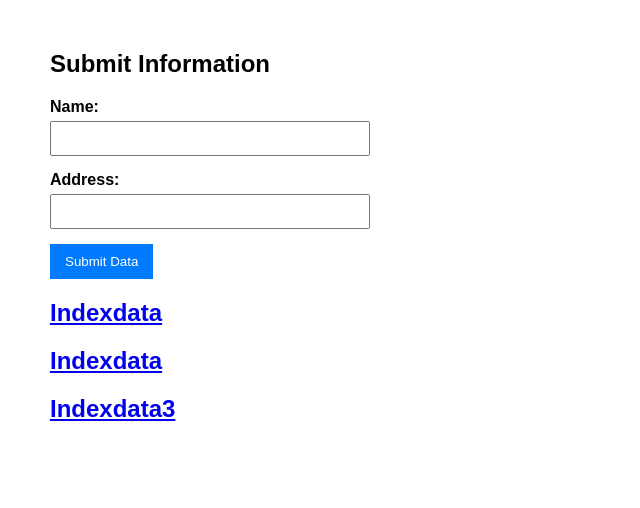
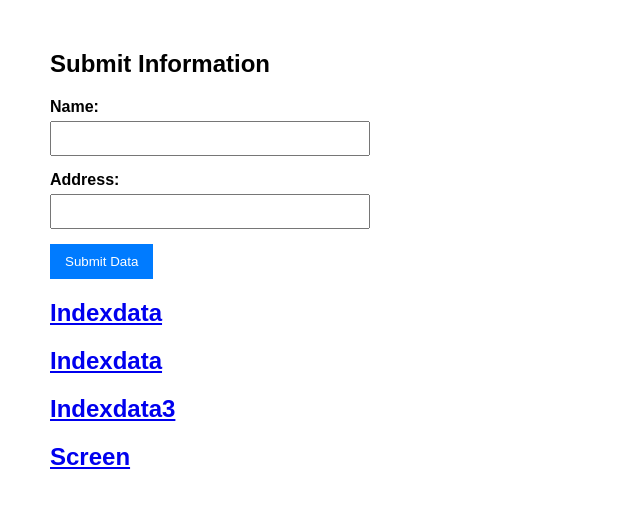
Before and after one commit to Homie-2205/Database, a plain HTML site: page index.html in a window 1280 px wide. Shown: the whole page, without its empty margins (0-640 px from the left). Drawn offline with Linux system fonts and the light colour scheme.

Commit message:
Add link to Screen in index.html

```diff
--- a/index.html
+++ b/index.html
@@ -34,6 +34,7 @@
     <h2> <a href="indexdata.html" class="w3-bar-item w3-button">Indexdata</a></h2>
   <h2> <a href="Database2.html" class="w3-bar-item w3-button">Indexdata</a></h2>
     <h2> <a href="Database3.html" class="w3-bar-item w3-button">Indexdata3</a></h2>
+      <h2> <a href="screen.html" class="w3-bar-item w3-button">Screen</a></h2>
 
 
     <div id="message"></div>
```
